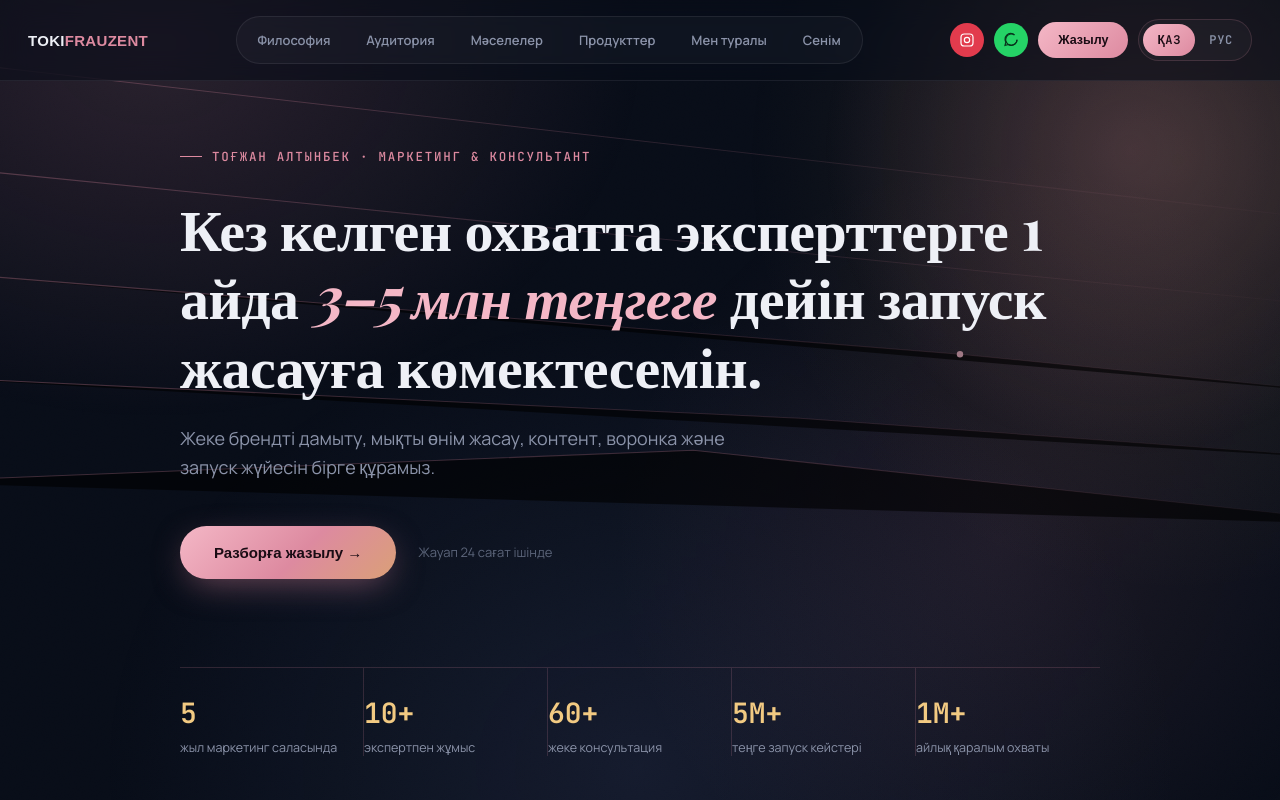
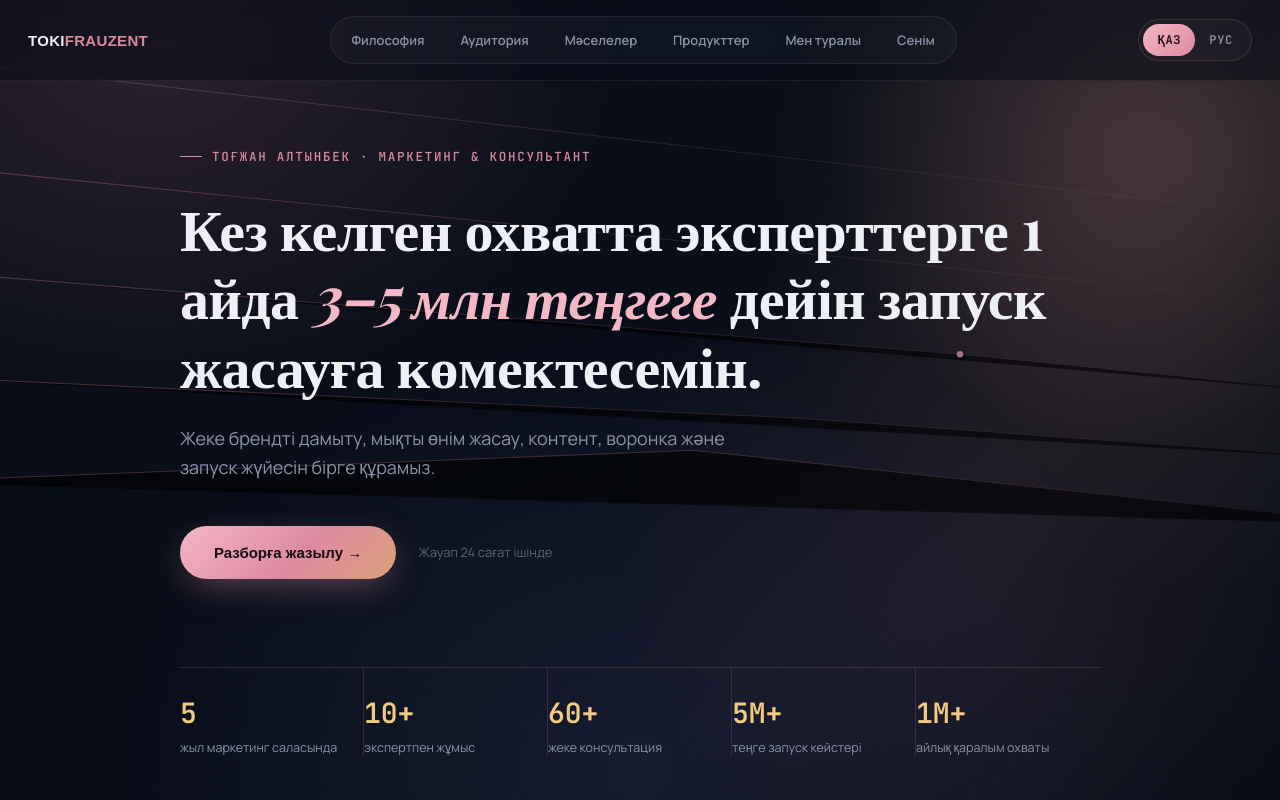
Before and after one commit to dIliyas/Togzhan, a plain HTML site: page index.html in a window 1280 px wide. Shown: the top 800 px of the page. Drawn offline with nearby package versions, Linux system fonts and the light colour scheme; a web font is replaced by a local one.

Commit message:
Update index.html

```diff
--- a/index.html
+++ b/index.html
@@ -355,13 +355,7 @@
     <li><a href="#trust" data-i18n="nav.trust">Сенім</a></li>
   </ul>
   <div class="nav-right">
-    <a class="nav-icon instagram" href="https://instagram.com/tokifrauzent" target="_blank" rel="noopener" aria-label="Instagram">
-      <svg viewBox="0 0 24 24" fill="none" stroke="currentColor" stroke-width="1.8"><rect x="3" y="3" width="18" height="18" rx="5"/><circle cx="12" cy="12" r="4"/><circle cx="17.2" cy="6.8" r="0.6" fill="currentColor" stroke="none"/></svg>
-    </a>
-    <a class="nav-icon whatsapp" href="#" onclick="openWhatsapp();return false;" aria-label="WhatsApp">
-      <svg viewBox="0 0 24 24" fill="none" stroke="currentColor" stroke-width="1.8"><path d="M21 11.5a8.5 8.5 0 1 1-3.8-7.1"/><path d="M21 11.5c0 4.7-3.8 8.5-8.5 8.5a8.4 8.4 0 0 1-4.3-1.2L3 20l1.3-5a8.4 8.4 0 0 1-1.2-4.3C3.1 6 6.9 2.2 11.6 2.2c2.1 0 4 .8 5.5 2.1"/></svg>
-    </a>
-    <button class="nav-cta" data-i18n="cta.short" onclick="openWhatsapp()">Жазылу</button>
+
     <div class="lang-toggle">
       <button id="btn-kz" class="active" onclick="setLang('kz')">ҚАЗ</button>
       <button id="btn-ru" onclick="setLang('ru')">РУС</button>
```
